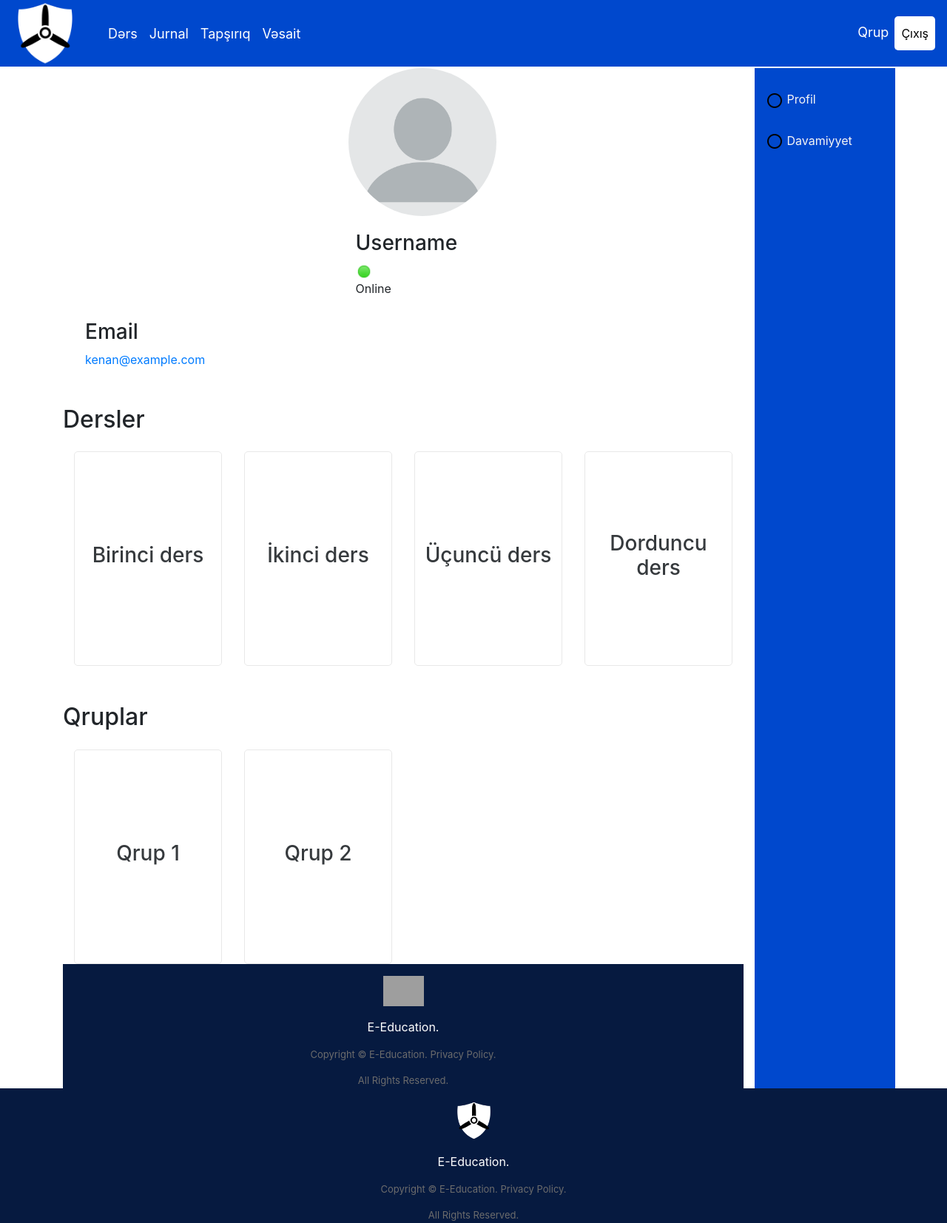
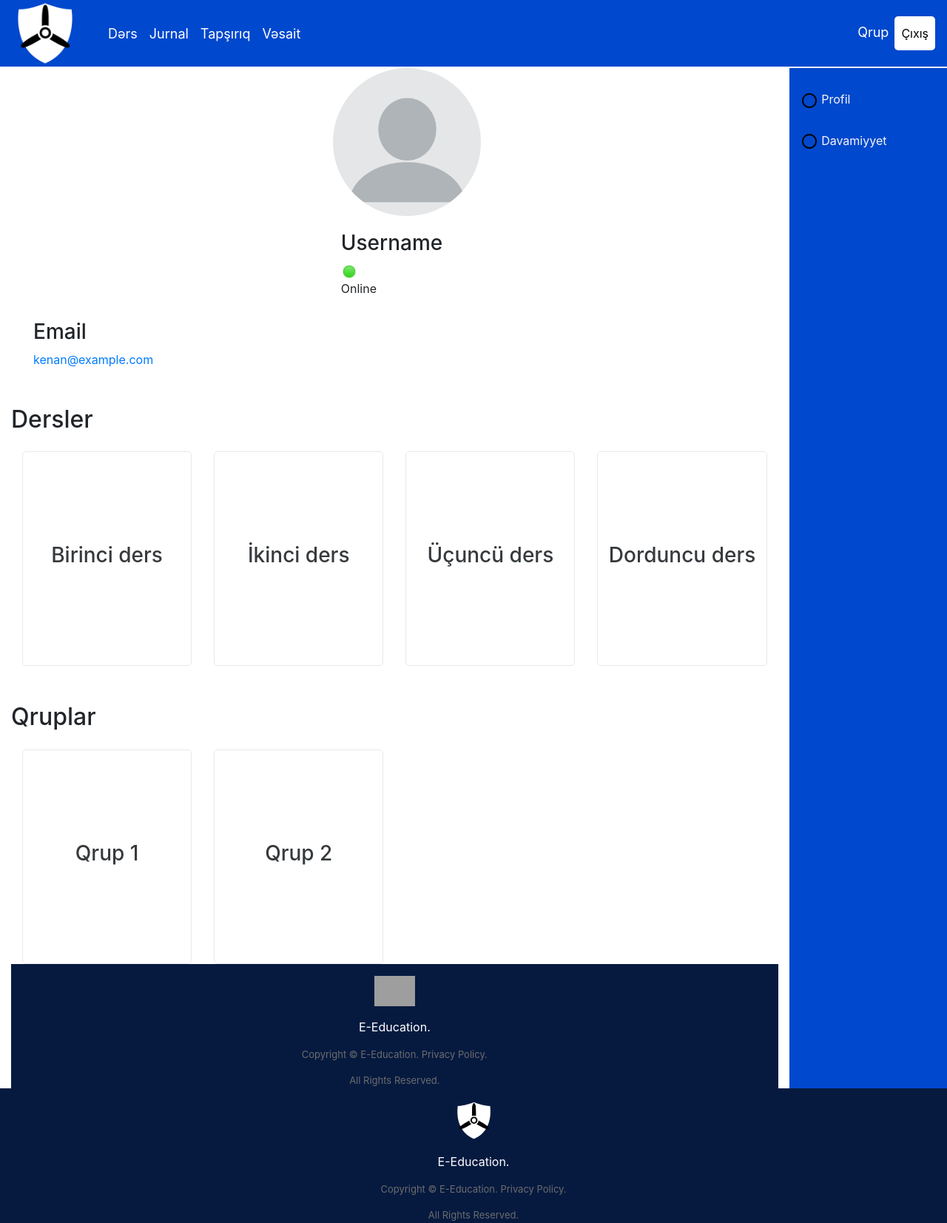
Before and after one commit to muradddd/EduHack, a Python web app: template eduhack/templates/auth/profile.html in a window 1280 px wide. Shown: the whole page at 74% size. Run offline with Jinja, Linux system fonts and the light colour scheme; the template is opened without the code that fills it, so the values that code supplies are empty; some libraries are stand-ins or nearby versions; some web fonts are replaced; grey boxes are pictures that could not be loaded.

Commit message:
Update base.html

```diff
--- a/eduhack/templates/base.html
+++ b/eduhack/templates/base.html
@@ -44,17 +44,14 @@
         </div>
     </div>
     <!-- Page Content -->
-    <div class="container">
 
-        <div class="row">
-            {% block content %}
+     {% block content %}
 
-            {% endblock %}
+     {% endblock %}
 
-            {% include 'includes/sidebar.html' %}
+     {% include 'includes/sidebar.html' %}
 
-        </div>
-    </div>
+
 
     {% include 'includes/footer.html' %}
 
```
